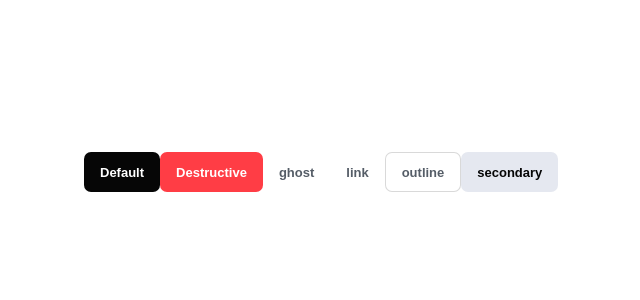
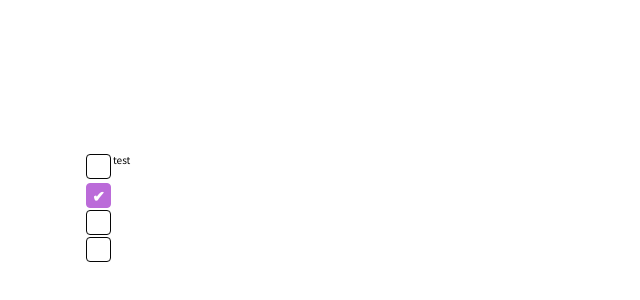
Before and after one commit to youngme92/react-ui, a React (Vite) app: page / in a window 1280 px wide. Shown: the part 248-548 px from the top of the page, without its empty margins (556-1196 px from the left). Built offline with nearby package versions, Linux system fonts and the light colour scheme.

Commit message:
Add Checkbox

```diff
--- /dev/null
+++ b/src/assets/scss/components/_input.scss
@@ -0,0 +1,34 @@
+.input {
+  &-checkbox {
+    display: none;
+    & + label:hover:before {
+      background-color: $graye5;
+    }
+    & + label:focus-within:before {
+      box-shadow: 0 0 0 2px $purple;
+    }
+    & + label:before {
+      content: "";
+      background-color: $white;
+      width: rem(25);
+      height: rem(25);
+      border: 1px solid $black06;
+      border-radius: rem(4);
+      display: flex;
+      align-items: center;
+      justify-content: center;
+      margin: rem(2);
+      box-sizing: border-box;
+      cursor: pointer;
+    }
+    &:checked + label:before {
+      content: "✔";
+      font-weight: 900;
+      font-size: rem(15);
+      color: $white;
+      background-color: $purple;
+      border: 1px solid $purple;
+      margin: rem(2);
+    }
+  }
+}
--- a/src/assets/scss/style.scss
+++ b/src/assets/scss/style.scss
@@ -19,3 +19,4 @@
 @import "components/tab"; // tab
 @import "components/dialog"; // alert dialog
 @import "components/badge"; // badge
+@import "components/input"; // input
--- /dev/null
+++ b/src/components/Checkbox.tsx
@@ -0,0 +1,17 @@
+import { v4 as uuidv4 } from "uuid"
+
+interface CheckboxProps extends React.InputHTMLAttributes<HTMLInputElement> {}
+export default function Checkbox({ id, ...props }: CheckboxProps) {
+  const uuid = uuidv4()
+  return (
+    <div style={{ display: "inline" }}>
+      <input
+        type="checkbox"
+        id={id || uuid}
+        className="input-checkbox"
+        {...props}
+      />
+      <label htmlFor={id || uuid}></label>
+    </div>
+  )
+}
--- a/src/pages/HomePage.tsx
+++ b/src/pages/HomePage.tsx
@@ -1,16 +1,23 @@
-import Button from "@/components/Button"
+import { useState } from "react"
+import Checkbox from "@/components/Checkbox"
 
 export default function HomePage() {
+  const [checked, setChecked] = useState(true)
+
+  const handleCheckboxChange = (event: React.ChangeEvent<HTMLInputElement>) => {
+    setChecked(event.target.checked)
+  }
   return (
     <div
       style={{ margin: "auto", position: "absolute", top: "50%", left: "50%" }}
     >
-      <Button variant="default">Default</Button>
-      <Button variant="destructive">Destructive</Button>
-      <Button variant="ghost">ghost</Button>
-      <Button variant="link">link</Button>
-      <Button variant="outline">outline</Button>
-      <Button variant="secondary">secondary</Button>
+      <div style={{ display: "flex" }}>
+        <Checkbox id="test" />
+        <label htmlFor="test">test</label>
+      </div>
+      <Checkbox checked={checked} onChange={handleCheckboxChange} />
+      <Checkbox />
+      <Checkbox />
     </div>
   )
 }
```
